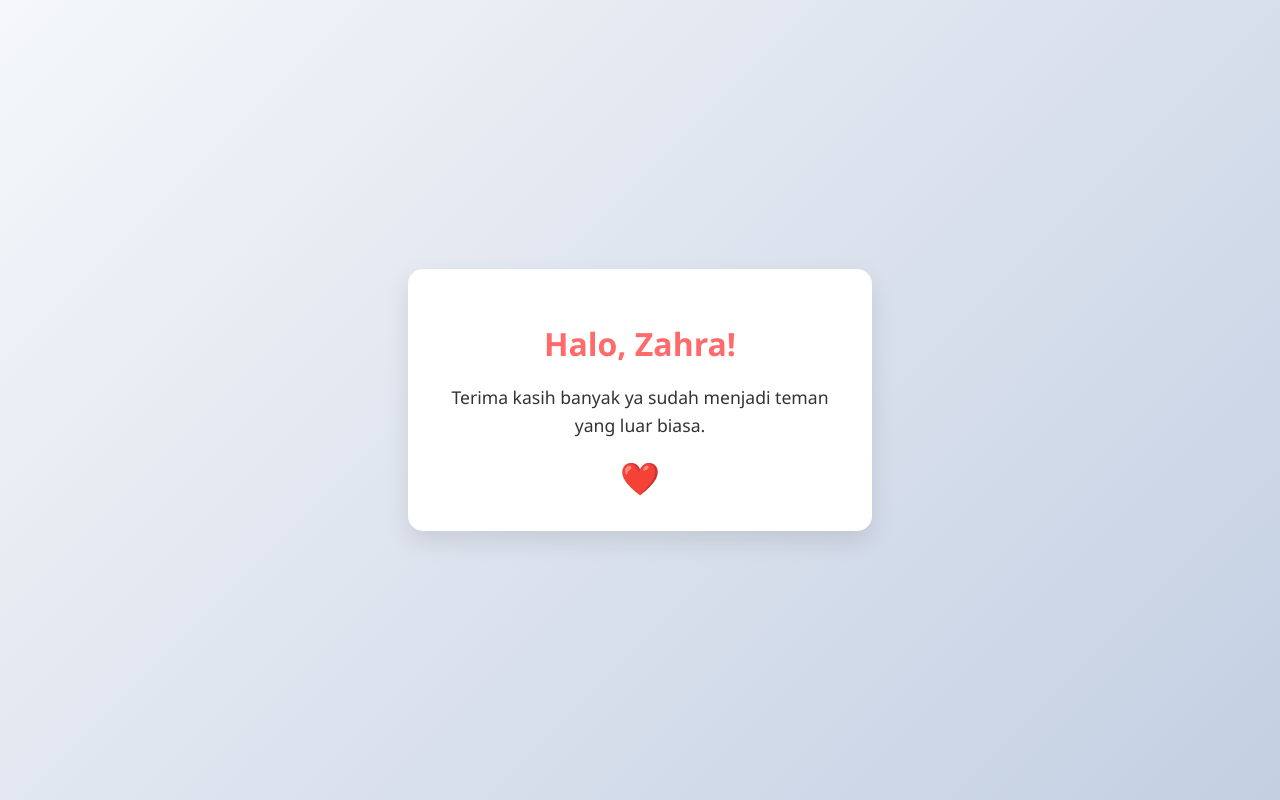
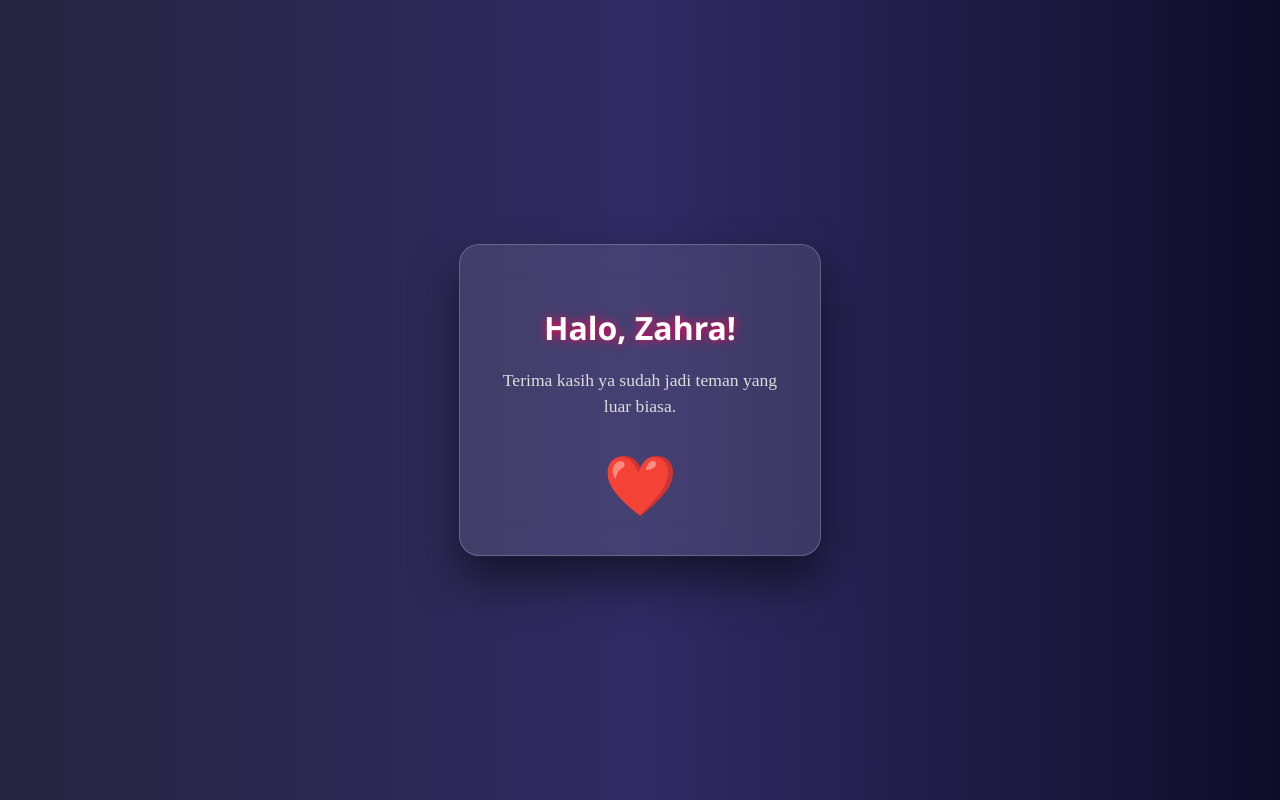
Before and after one commit to frasyid80-tech/Tes, a plain HTML site: page index.html in a window 1280 px wide. Drawn offline with Linux system fonts and the light colour scheme.

Commit message:
Update title and styles in index.html

```diff
--- a/index.html
+++ b/index.html
@@ -3,38 +3,85 @@
 <head>
     <meta charset="UTF-8">
     <meta name="viewport" content="width=device-width, initial-scale=1.0">
-    <title>Terima Kasih, Zahra!</title>
+    <title>Spesial Untuk Zahra</title>
     <style>
         body {
             margin: 0;
-            padding: 0;
+            height: 100vh;
             display: flex;
+            align-items: center;
             justify-content: center;
-            align-items: center;
-            height: 100vh;
-            background: linear-gradient(135deg, #f5f7fa 0%, #c3cfe2 100%);
+            background: #0f0c29;
+            background: linear-gradient(to right, #24243e, #302b63, #0f0c29);
+            overflow: hidden;
+            perspective: 1000px;
+        }
+
+        .card {
+            background: rgba(255, 255, 255, 0.1);
+            backdrop-filter: blur(15px);
+            padding: 40px;
+            border-radius: 20px;
+            border: 1px solid rgba(255, 255, 255, 0.2);
+            text-align: center;
+            box-shadow: 0 25px 45px rgba(0,0,0,0.5);
+            transition: transform 0.1s ease-out;
+            transform-style: preserve-3d;
+            width: 280px;
+        }
+
+        h1 {
+            color: #fff;
             font-family: 'Segoe UI', Tahoma, Geneva, Verdana, sans-serif;
-            color: #333;
+            text-shadow: 0 0 10px #ff0055;
+            margin-bottom: 10px;
         }
-        .card {
-            background: white;
-            padding: 2rem;
-            border-radius: 15px;
-            box-shadow: 0 10px 25px rgba(0,0,0,0.1);
-            text-align: center;
-            max-width: 400px;
-            width: 90%;
+
+        p {
+            color: #ddd;
+            font-size: 1.1rem;
+            line-height: 1.5;
         }
-        h1 { color: #ff6b6b; margin-bottom: 1rem; }
-        p { line-height: 1.6; font-size: 1.1rem; }
-        .heart { color: #ff6b6b; font-size: 2rem; margin-top: 1rem; display: block; }
+
+        .heart {
+            font-size: 50px;
+            color: #ff0055;
+            margin-top: 20px;
+            animation: pulse 1.5s infinite;
+            display: inline-block;
+        }
+
+        @keyframes pulse {
+            0% { transform: scale(1); }
+            50% { transform: scale(1.2); }
+            100% { transform: scale(1); }
+        }
     </style>
 </head>
 <body>
-    <div class="card">
+
+    <div class="card" id="card">
         <h1>Halo, Zahra!</h1>
-        <p>Terima kasih banyak ya sudah menjadi teman yang luar biasa.</p>
-        <span class="heart">❤️</span>
+        <p>Terima kasih ya sudah jadi teman yang luar biasa.</p>
+        <div class="heart">❤️</div>
     </div>
+
+    <script>
+        const card = document.getElementById('card');
+        const body = document.querySelector('body');
+
+        body.addEventListener('mousemove', (e) => {
+            let x = (window.innerWidth / 2 - e.pageX) / 15;
+            let y = (window.innerHeight / 2 - e.pageY) / 15;
+            card.style.transform = `rotateY(${x}deg) rotateX(${-y}deg)`;
+        });
+
+        body.addEventListener('touchmove', (e) => {
+            let touch = e.touches[0];
+            let x = (window.innerWidth / 2 - touch.pageX) / 10;
+            let y = (window.innerHeight / 2 - touch.pageY) / 10;
+            card.style.transform = `rotateY(${x}deg) rotateX(${-y}deg)`;
+        });
+    </script>
 </body>
 </html>
```
